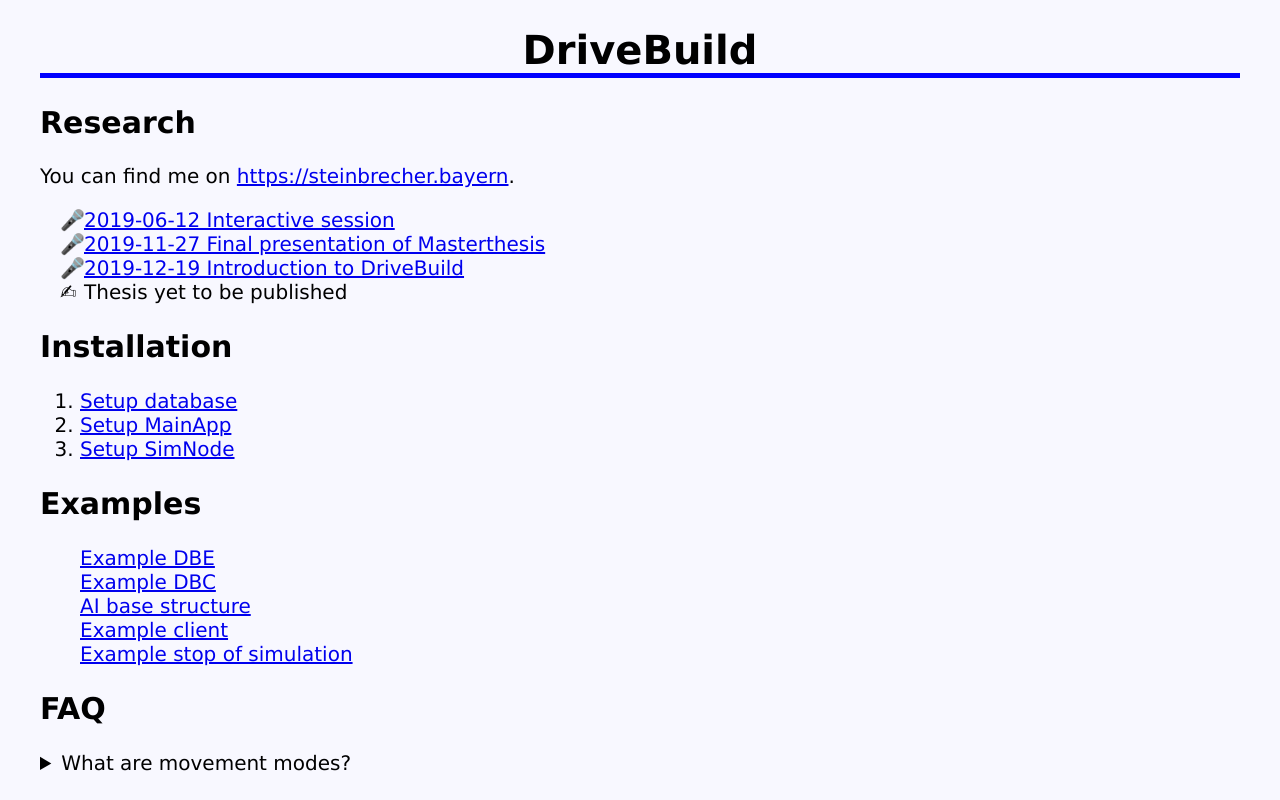
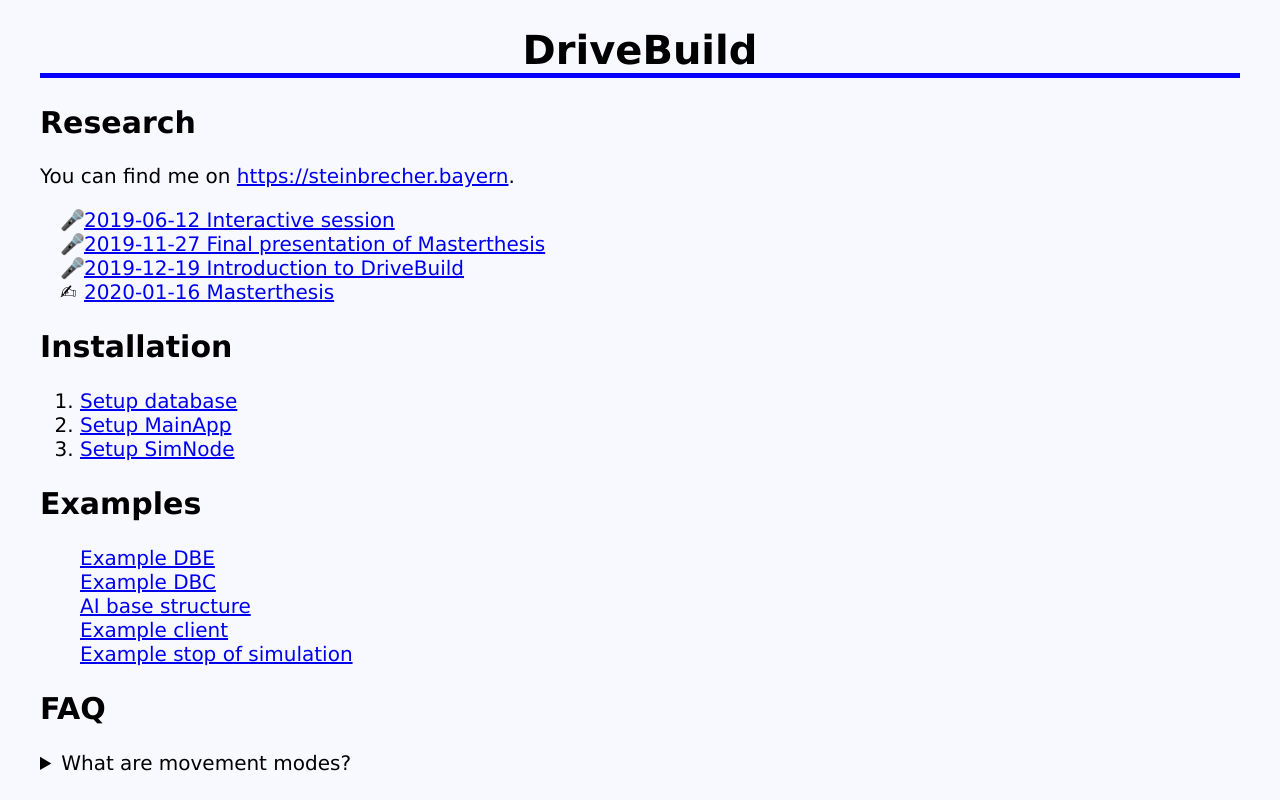
Before and after one commit to TrackerSB/DriveBuild, a plain HTML site: page docs/index.html in a window 1280 px wide. Drawn offline with Linux system fonts and the light colour scheme.

Commit message:
Add reference to master thesis

```diff
--- a/docs/index.html
+++ b/docs/index.html
@@ -14,7 +14,7 @@
                 <li class="presentation"><a href="https://de.slideshare.net/StefanHuber34/drivebuild-automation-of-tests-in-the-field-of-autonomous-cars">2019-06-12 Interactive session</a></li>
                 <li class="presentation"><a href="https://de.slideshare.net/StefanHuber34/drivebuild-automation-of-simulationbased-testing-of-autonomous-vehicles-198763692">2019-11-27 Final presentation of Masterthesis</a></li>
                 <li class="presentation"><a href="https://de.slideshare.net/StefanHuber34/drivebuild-introduction-on-how-to-use-it">2019-12-19 Introduction to DriveBuild</a></li>
-                <li class="work">Thesis yet to be published</li>
+                <li class="work"><a href="https://www.researchgate.net/publication/341110007_DriveBuild_Automation_of_Simulation-based_Testing_of_Autonomous_Vehicles">2020-01-16 Masterthesis</a></li>
             </ul>
         </section>
         <section>
```
